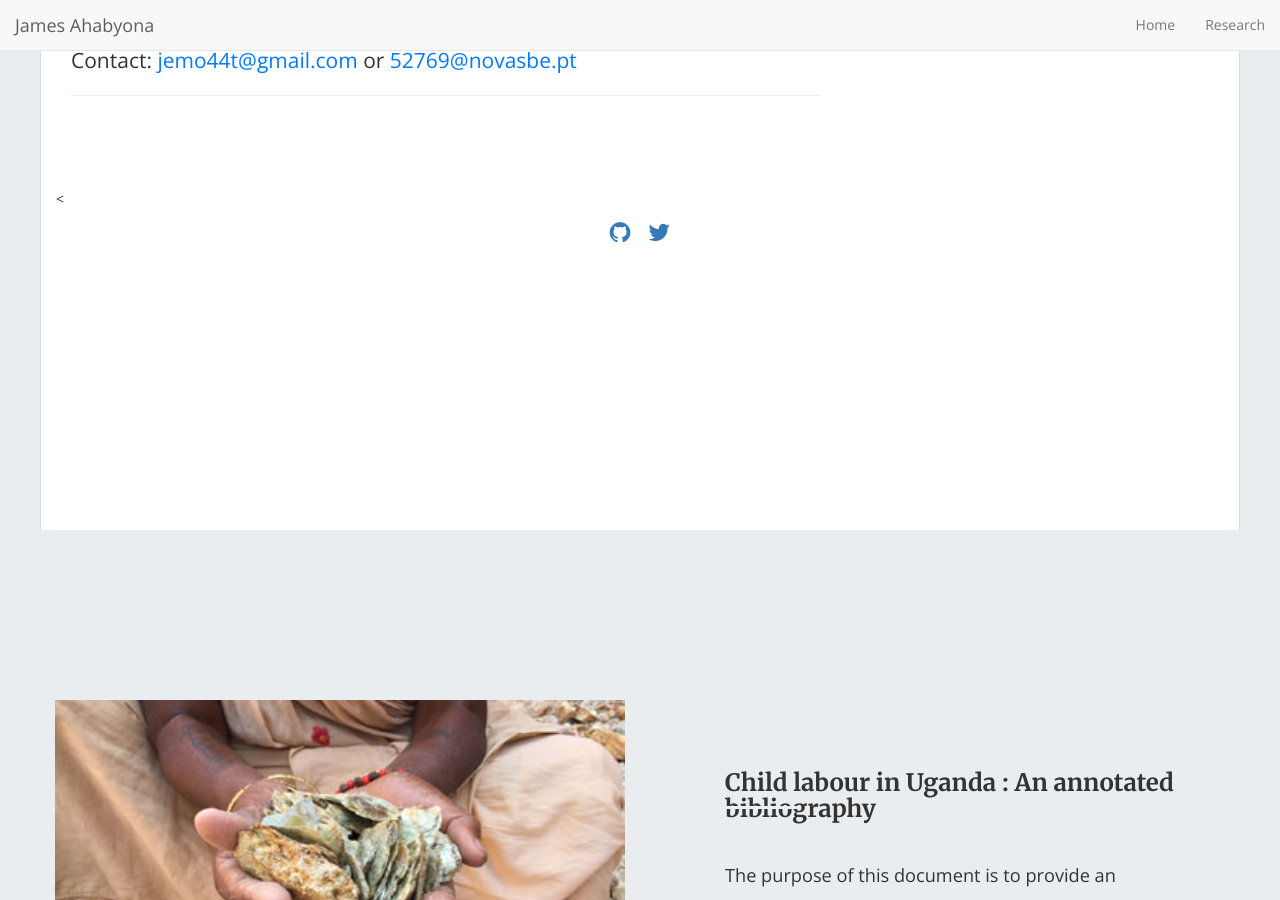
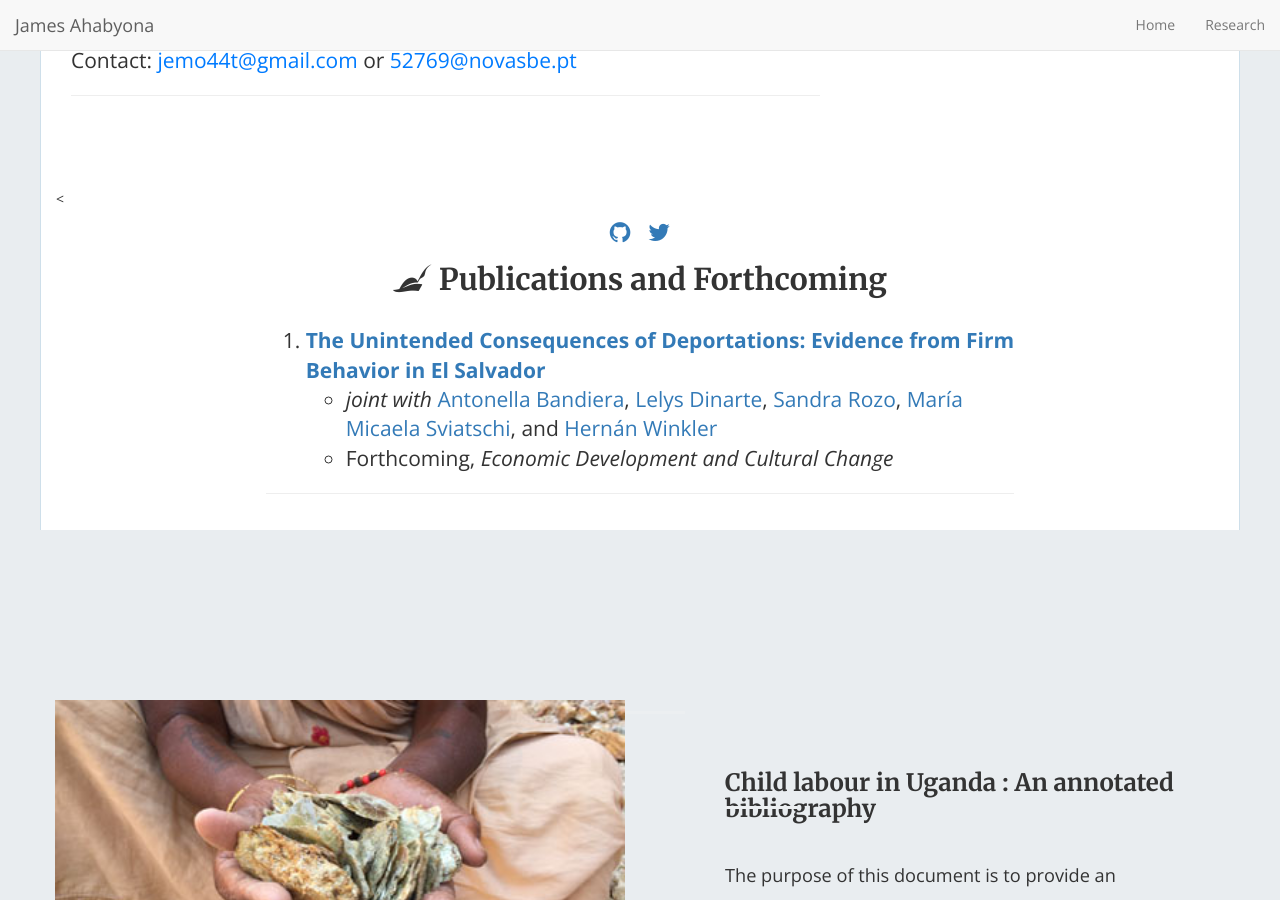
Before and after one commit to mariaelenaguer/mariaelenaguer.github.io, a Jekyll site: the page built from index.html, in a window 1280 px wide and 900 px high, scrolled down 370 px. Built offline with Jekyll 4.4.1, drawn with Linux system fonts in a browser that asks for light colours; nearby versions of some CDN libraries; the list of posts is cut into pages by our own code.

Commit message:
Update home-hero.html

```diff
--- a/_includes/home-hero.html
+++ b/_includes/home-hero.html
@@ -114,7 +114,23 @@
     {% endif %}
 </div>
 {% endif %}
-
+<div class="col-md-2"></div>
+          <div class="col-md-8 text-center">
+        <h2 id="pub">
+          <span class="fa fa-pied-piper main-list-item-icon"></span>
+          Publications and Forthcoming
+        </h2>
+        <br>
+        <ol reversed="" class="lead text-left">
+          <li><a class="pub" href="https://www.dropbox.com/s/nmfppfqsqcamyw9/deportations_firms_bandiera_et_al.pdf?raw=1" target="_blank"><b>The Unintended Consequences of Deportations: Evidence from Firm Behavior in El Salvador</b></a>
+            <ul>
+              <li> <i>joint with</i> <a class="pub" href="https://www.antonellabandiera.com/" target="_blank">Antonella Bandiera</a>, <a class="pub" href="https://sites.google.com/view/lelys-dinarte/home/" target="_blank">Lelys Dinarte</a>, <a class="pub" href="https://www.sandravrozo.com/" target="_blank">Sandra Rozo</a>, <a class="pub" href="http://www.micaelasviatschi.com/" target="_blank">María Micaela Sviatschi</a>, and <a class="pub" href="http://www.hernanwinkler.com/" target="_blank">Hernán Winkler</a>
+              </li><li>Forthcoming, <i>Economic Development and Cultural Change</i></li>
+            </ul>
+          </li>
+        </ol>
+        <hr>
+      </div>
 </div>
 </div>
 </div>
```
